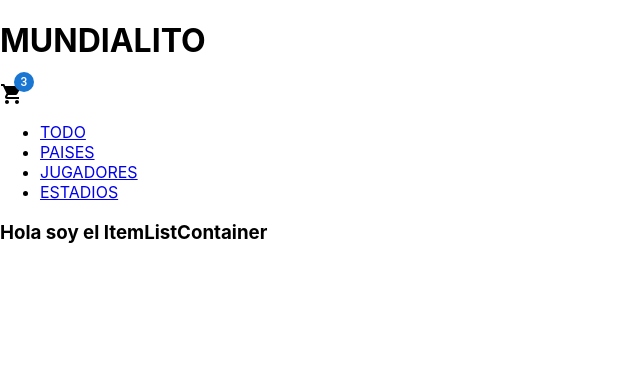
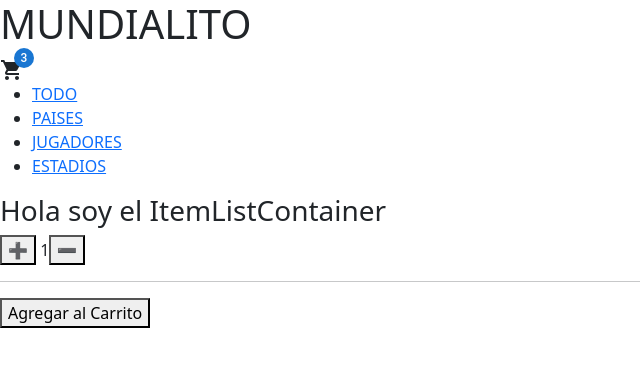
Before and after one commit to Maucopozo/React-Coder, a React (Create React App) app: page / in a window 1280 px wide. Shown: the top 366 px of the page, without its empty margins (0-640 px from the left). Built offline with nearby package versions, Linux system fonts and the light colour scheme.

Commit message:
avancebotones

```diff
--- a/src/App.js
+++ b/src/App.js
@@ -1,11 +1,14 @@
 import NavBar from "./components/NavBar";
 import ItemListConstainer from "./components/ItemListContainer";
+import "bootstrap/dist/css/bootstrap.css";
+import ItemCount from "./components/ItemCount";
 
 const App = () => {
   return (
   <div>
     < NavBar />
     <ItemListConstainer greeting = "Hola soy el ItemListContainer"/>
+    <ItemCount/>
   </div>
   );
 
--- /dev/null
+++ b/src/components/ItemCount.js
@@ -0,0 +1,21 @@
+import { useState } from "react";
+const ItemCount = () => {
+
+const [cantidad, setCantidad] = useState(1);
+
+    const handleClick = () =>{
+       setCantidad(cantidad+1);
+    }
+
+    return(
+<div>
+<button onClick={handleClick}>➕</button> {cantidad}
+<button onClick>➖</button>
+<hr></hr>
+<button onClick>Agregar al Carrito</button>
+</div>
+
+    );
+}
+
+export default ItemCount;
```
Also changed, not shown: package.json (+10 -0 lines), 1 other file (tests, documents, lock files or other folders).
